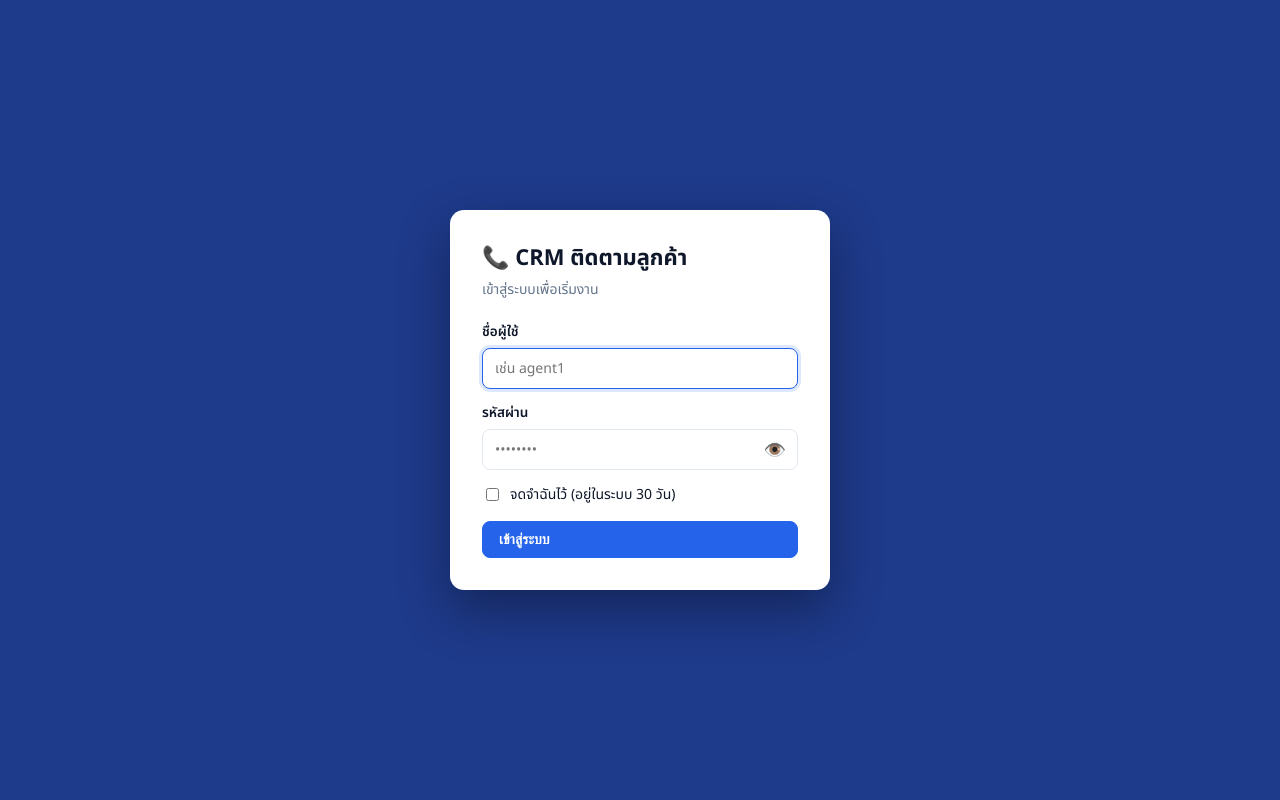
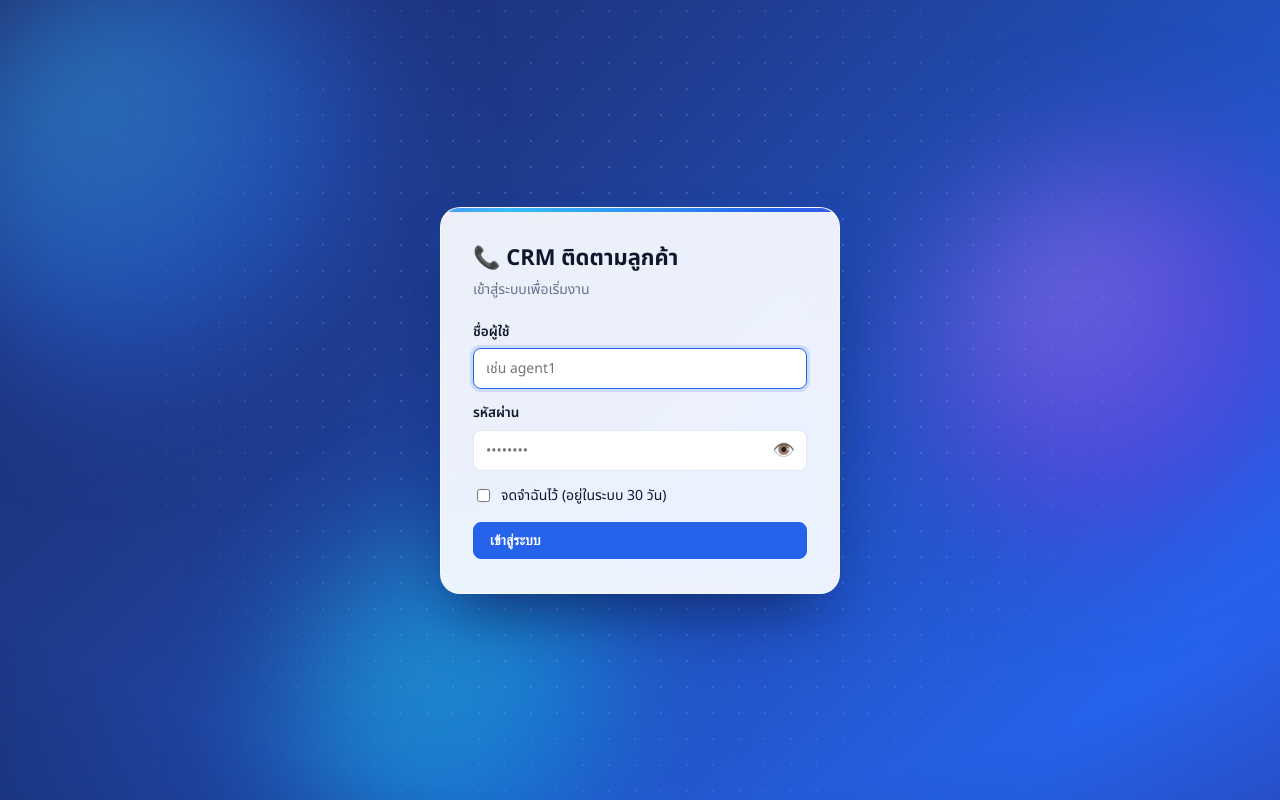
Before and after one commit to Abellagoon/crm-call-followup, a Next.js app: page /login in a window 1280 px wide. Built offline with nearby package versions, Linux system fonts and the light colour scheme; no server answers.

Commit message:
feat: ออกแบบพื้นหลังหน้า login ใหม่ (ไล่เฉดเคลื่อนไหว + orbs + กระจกฝ้า)

```diff
--- a/src/app/globals.css
+++ b/src/app/globals.css
@@ -533,21 +533,109 @@ label.field .lbl {
 
 /* ---------- หน้า login ---------- */
 .login-wrap {
+  position: relative;
   min-height: 100vh;
   display: flex;
   align-items: center;
   justify-content: center;
-  background: var(--sidebar);
   padding: 20px;
+  overflow: hidden;
+  background: linear-gradient(135deg, #0f172a 0%, #1e1b4b 28%, #1e3a8a 55%, #2563eb 78%, #4f46e5 100%);
+  background-size: 240% 240%;
+  animation: loginGradient 20s ease infinite;
+}
+/* vignette ให้มีมิติ */
+.login-wrap::after {
+  content: "";
+  position: absolute;
+  inset: 0;
+  background: radial-gradient(125% 125% at 50% 35%, transparent 52%, rgba(2, 6, 23, 0.55) 100%);
+  pointer-events: none;
+  z-index: 0;
+}
+@keyframes loginGradient {
+  0% { background-position: 0% 50%; }
+  50% { background-position: 100% 50%; }
+  100% { background-position: 0% 50%; }
+}
+
+/* ชั้นพื้นหลังตกแต่ง */
+.login-bg {
+  position: absolute;
+  inset: 0;
+  overflow: hidden;
+  pointer-events: none;
+  z-index: 0;
+}
+/* ลูกแก้วเรืองแสงลอยช้าๆ */
+.orb {
+  position: absolute;
+  border-radius: 50%;
+  filter: blur(64px);
+  opacity: 0.5;
+  will-change: transform;
+}
+.orb-1 {
+  width: 440px; height: 440px; left: -90px; top: -70px;
+  background: radial-gradient(circle at 32% 32%, #38bdf8, #2563eb 58%, transparent 72%);
+  animation: orbFloat1 17s ease-in-out infinite;
+}
+.orb-2 {
+  width: 380px; height: 380px; right: -70px; top: 18%;
+  background: radial-gradient(circle at 32% 32%, #c084fc, #6d28d9 58%, transparent 72%);
+  animation: orbFloat2 21s ease-in-out infinite;
+}
+.orb-3 {
+  width: 340px; height: 340px; left: 22%; bottom: -100px;
+  background: radial-gradient(circle at 32% 32%, #22d3ee, #0ea5e9 58%, transparent 72%);
+  animation: orbFloat3 24s ease-in-out infinite;
+}
+@keyframes orbFloat1 { 0%,100%{transform:translate(0,0) scale(1)} 50%{transform:translate(46px,34px) scale(1.06)} }
+@keyframes orbFloat2 { 0%,100%{transform:translate(0,0) scale(1)} 50%{transform:translate(-54px,42px) scale(1.08)} }
+@keyframes orbFloat3 { 0%,100%{transform:translate(0,0) scale(1)} 50%{transform:translate(34px,-44px) scale(1.05)} }
+/* ตารางจุดจางๆ ให้ดูพรีเมียม */
+.login-grid {
+  position: absolute;
+  inset: -2px;
+  background-image: radial-gradient(rgba(255, 255, 255, 0.16) 1px, transparent 1px);
+  background-size: 26px 26px;
+  mask-image: radial-gradient(circle at 50% 45%, #000 30%, transparent 75%);
+  -webkit-mask-image: radial-gradient(circle at 50% 45%, #000 30%, transparent 75%);
 }
 
 .login-card {
-  background: var(--panel);
-  border-radius: 14px;
-  padding: 32px;
+  position: relative;
+  z-index: 1;
+  background: rgba(255, 255, 255, 0.92);
+  backdrop-filter: blur(18px) saturate(150%);
+  -webkit-backdrop-filter: blur(18px) saturate(150%);
+  border: 1px solid rgba(255, 255, 255, 0.55);
+  border-radius: 20px;
+  padding: 34px 32px;
   width: 100%;
-  max-width: 380px;
-  box-shadow: 0 20px 50px rgba(0, 0, 0, 0.35);
+  max-width: 400px;
+  box-shadow:
+    0 30px 60px -18px rgba(2, 6, 23, 0.55),
+    0 12px 34px rgba(37, 99, 235, 0.28),
+    inset 0 1px 0 rgba(255, 255, 255, 0.7);
+  overflow: hidden;
+  animation: loginCardIn 0.5s cubic-bezier(0.22, 1, 0.36, 1) both;
+}
+/* แถบไล่สีวิ่งด้านบนการ์ด */
+.login-card::before {
+  content: "";
+  position: absolute;
+  top: 0; left: 0; right: 0;
+  height: 4px;
+  background: linear-gradient(90deg, #38bdf8, #2563eb, #7c3aed, #38bdf8);
+  background-size: 200% 100%;
+  animation: loginBar 6s linear infinite;
+}
+@keyframes loginBar { 0% { background-position: 0% 0; } 100% { background-position: 200% 0; } }
+@keyframes loginCardIn { from { opacity: 0; transform: translateY(16px) scale(0.98); } to { opacity: 1; transform: none; } }
+
+@media (prefers-reduced-motion: reduce) {
+  .login-wrap, .orb, .login-card, .login-card::before { animation: none !important; }
 }
 
 .login-card h1 {
--- a/src/app/login/page.tsx
+++ b/src/app/login/page.tsx
@@ -11,6 +11,12 @@ export default function LoginPage() {
 
   return (
     <div className="login-wrap">
+      <div className="login-bg" aria-hidden="true">
+        <span className="orb orb-1" />
+        <span className="orb orb-2" />
+        <span className="orb orb-3" />
+        <span className="login-grid" />
+      </div>
       <form className="login-card" action={formAction}>
         <h1>📞 CRM ติดตามลูกค้า</h1>
         <p className="sub">เข้าสู่ระบบเพื่อเริ่มงาน</p>
```
